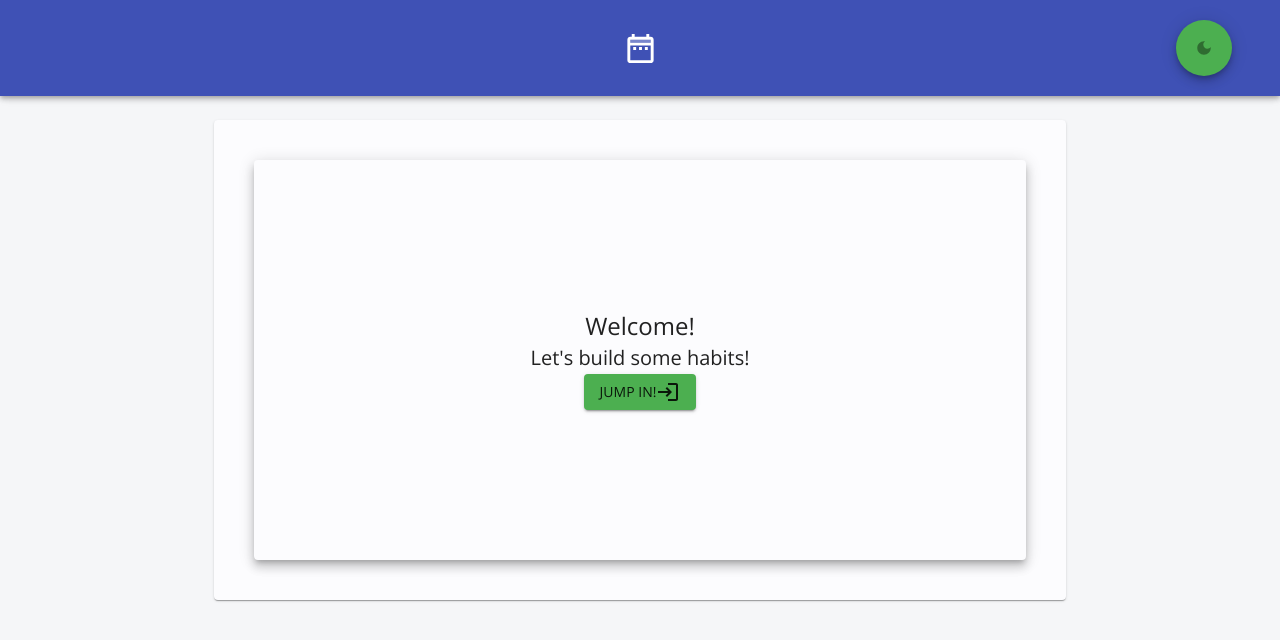
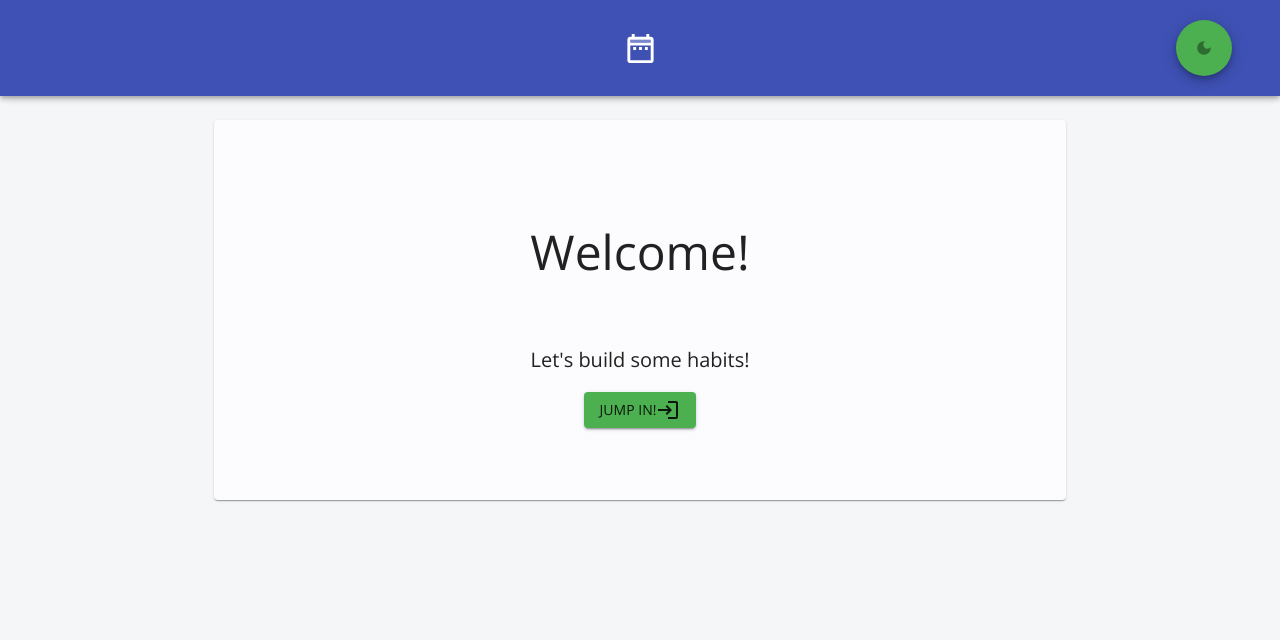
Before and after one commit to melansonS/habit-calendar, a React (Create React App) app: page / in a window 1280 px wide. Shown: the top 640 px of the page. Built offline with nearby package versions, Linux system fonts and the light colour scheme; no server answers.

Commit message:
home page style changes

```diff
--- a/src/pages/homePage.tsx
+++ b/src/pages/homePage.tsx
@@ -1,7 +1,7 @@
 import React, { useEffect } from 'react';
 import {
   Box,
-  Paper,
+  // Paper,
   Typography,
 } from '@mui/material';
 import { useAuth0 } from '@auth0/auth0-react';
@@ -29,26 +29,44 @@ export default function HomePage() {
   return (
     <div>
       <Box p={5}>
-        <Paper
-          elevation={7}
+        <Box
           sx={{
             p: 2,
-            height: 400,
+            height: 300,
             display: 'flex',
             alignItems: 'center',
             flexDirection: 'column',
-            justifyContent: 'center',
+            justifyContent: 'space-between',
             width: '100%',
           }}
         >
-          <Typography variant="h5">
+          <Typography
+            variant="h3"
+            sx={{
+              display: 'flex',
+              flexDirection: 'column',
+              flexGrow: 1,
+              justifyContent: 'center',
+            }}
+          >
             Welcome!
           </Typography>
-          <Typography variant="h6" textAlign="center" component="span" sx={{ height: 'fit-content' }}>
-            Let&apos;s build some habits!
-          </Typography>
-          <LoginButton />
-        </Paper>
+          <Box
+            sx={{
+              p: 2,
+              display: 'flex',
+              alignItems: 'center',
+              flexDirection: 'column',
+              justifyContent: 'space-between',
+              width: '100%',
+            }}
+          >
+            <Typography variant="h6" textAlign="center" component="span" sx={{ height: 'fit-content', pb: 2 }}>
+              Let&apos;s build some habits!
+            </Typography>
+            <LoginButton />
+          </Box>
+        </Box>
       </Box>
     </div>
   );
```
